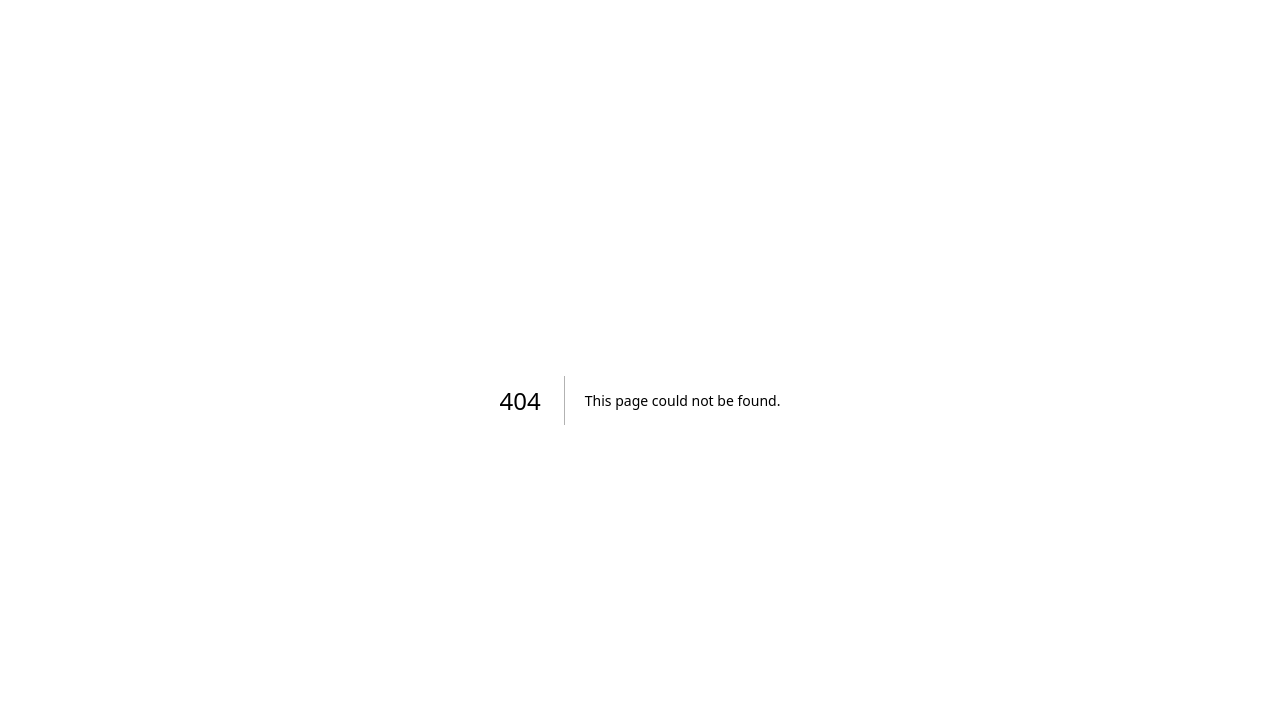
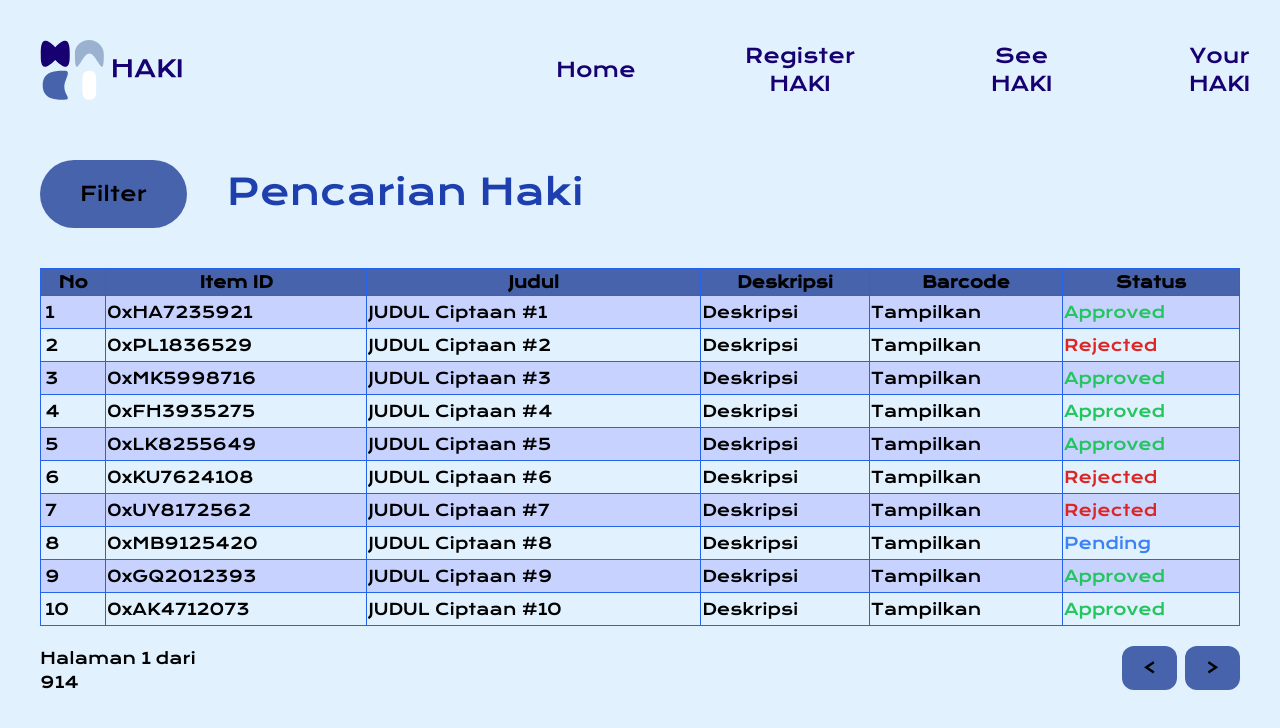
Before and after one commit to joshuawenata/web3competition, a Next.js app: page /your-haki in a window 1280 px wide. Before the commit this address had no page. Shown: the top 728 px of the page. Built offline with nearby package versions, Linux system fonts and the light colour scheme.

Commit message:
Bikin Your-Haki

```diff
--- a/app/auth/login/page.tsx
+++ b/app/auth/login/page.tsx
@@ -7,7 +7,7 @@ export default function Home() {
     const router = useRouter();
 
     const handleSubmit = () => {
-        router.push('/register-haki')
+        router.push('/your-haki')
     }
     return (
     <main className="bg-background h-screen w-screen">
--- a/app/components/navbar-logged-in.tsx
+++ b/app/components/navbar-logged-in.tsx
@@ -1,7 +1,7 @@
 import React from "react";
 import { useRouter } from "next/navigation";
 
-const Navbar = () => {
+const NavbarLoggedin = () => {
     const router = useRouter();
 
     const handleLogoClick = () => {
@@ -43,4 +43,4 @@ const Navbar = () => {
     )
 }
 
-export default Navbar;
+export default NavbarLoggedin;
--- /dev/null
+++ b/app/your-haki/page.tsx
@@ -0,0 +1,153 @@
+"use client";
+
+import Navbar from "../components/navbar";
+import NavbarLoggedin from "../components/navbar-logged-in";
+
+export default function Home() {
+    return(
+        <main className="bg-background h-screen w-screen">
+      {/* font krona one */}
+      <link rel="preconnect" href="https://fonts.googleapis.com"/>
+      <link rel="preconnect" href="https://fonts.gstatic.com" crossOrigin=""/>
+      <link href="https://fonts.googleapis.com/css2?family=Krona+One&display=swap" rel="stylesheet"/>
+
+      {/* font luckiest guy */}
+      <link rel="preconnect" href="https://fonts.googleapis.com"/>
+      <link rel="preconnect" href="https://fonts.gstatic.com" crossOrigin=""/>
+      <link href="https://fonts.googleapis.com/css2?family=Krona+One&family=Luckiest+Guy&display=swap" rel="stylesheet"/>
+
+      <NavbarLoggedin />
+
+        <div className="flex flex-row place-content-start pl-10 pr-10 pt-5 pb-5">
+            <div className="">
+                <button className="text-xl font-krona-one bg-bluesk pl-10 pr-10 pt-5 pb-5 rounded-full">
+                    Filter
+                </button>
+            </div>
+            <div className="text-4xl font-krona-one pl-10 pr-10 pt-3 pb-3 text-blue-800	">
+                Pencarian Haki
+            </div>
+
+        </div>
+        <div className="flex flex-row place-content-center pl-10 pr-10 pt-5 pb-5">
+            <table className="table w-screen font-krona-one">
+                <thead>
+                    <tr className="py-10">
+                    <th className="border border-blue-600 bg-bluesk px-1">No</th>
+                    <th className="border border-blue-600 bg-bluesk px">Item ID</th>
+                    <th className="border border-blue-600 bg-bluesk">Judul</th>
+                    <th className="border border-blue-600 bg-bluesk">Deskripsi</th>
+                    <th className="border border-blue-600 bg-bluesk">Barcode</th>
+                    <th className="border border-blue-600 bg-bluesk">Status</th>
+                    </tr>
+                </thead>
+                <tbody>
+                    <tr className="bg-indigo-200 text-black">
+                       <td className="border border-blue-600 px-1 py-1">1</td>
+                       <td className="border border-blue-600">0xHA7235921</td>
+                       <td className="border border-blue-600">JUDUL Ciptaan #1</td>
+                       <td className="border border-blue-600">Deskripsi</td>
+                       <td className="border border-blue-600"><a href="#">Tampilkan</a></td>
+                       <td className="border border-blue-600 text-green-500">Approved</td>
+                    </tr>
+                    <tr className="text-black">
+                        <td className="border border-blue-600 px-1 py-1">2</td>
+                       <td className="border border-blue-600">0xPL1836529</td>
+                       <td className="border border-blue-600">JUDUL Ciptaan #2</td>
+                       <td className="border border-blue-600">Deskripsi</td>
+                       <td className="border border-blue-600"><a href="#">Tampilkan</a></td>
+                       <td className="border border-blue-600 text-red-600">Rejected</td>
+                    </tr>
+                    <tr className="bg-indigo-200 text-black">
+                        <td className="border border-blue-600 px-1 py-1">3</td>
+                       <td className="border border-blue-600">0xMK5998716</td>
+                       <td className="border border-blue-600">JUDUL Ciptaan #3</td>
+                       <td className="border border-blue-600">Deskripsi</td>
+                       <td className="border border-blue-600"><a href="#">Tampilkan</a></td>
+                       <td className="border border-blue-600 text-green-500">Approved</td>
+                    </tr>
+                    <tr className="text-black">
+                        <td className="border border-blue-600 px-1 py-1">4</td>
+                       <td className="border border-blue-600">0xFH3935275</td>
+                       <td className="border border-blue-600">JUDUL Ciptaan #4</td>
+                       <td className="border border-blue-600">Deskripsi</td>
+                       <td className="border border-blue-600"><a href="#">Tampilkan</a></td>
+                       <td className="border border-blue-600 text-green-500">Approved</td>
+                    </tr>
+                    <tr className="bg-indigo-200 text-black">
+                        <td className="border border-blue-600 px-1 py-1">5</td>
+                       <td className="border border-blue-600">0xLK8255649</td>
+                       <td className="border border-blue-600">JUDUL Ciptaan #5</td>
+                       <td className="border border-blue-600">Deskripsi</td>
+                       <td className="border border-blue-600"><a href="#">Tampilkan</a></td>
+                       <td className="border border-blue-600 text-green-500">Approved</td>
+                    </tr>
+                    <tr className="text-black">
+                        <td className="border border-blue-600 px-1 py-1">6</td>
+                       <td className="border border-blue-600">0xKU7624108</td>
+                       <td className="border border-blue-600">JUDUL Ciptaan #6</td>
+                       <td className="border border-blue-600">Deskripsi</td>
+                       <td className="border border-blue-600"><a href="#">Tampilkan</a></td>
+                       <td className="border border-blue-600 text-red-600">Rejected</td>
+                    </tr>
+                    <tr className="bg-indigo-200 text-black">
+                        <td className="border border-blue-600 px-1 py-1">7</td>
+                       <td className="border border-blue-600">0xUY8172562</td>
+                       <td className="border border-blue-600">JUDUL Ciptaan #7</td>
+                       <td className="border border-blue-600">Deskripsi</td>
+                       <td className="border border-blue-600"><a href="#">Tampilkan</a></td>
+                       <td className="border border-blue-600 text-red-600">Rejected</td>
+                    </tr>
+                    <tr className="text-black">
+                        <td className="border border-blue-600 px-1 py-1">8</td>
+                       <td className="border border-blue-600">0xMB9125420</td>
+                       <td className="border border-blue-600">JUDUL Ciptaan #8</td>
+                       <td className="border border-blue-600">Deskripsi</td>
+                       <td className="border border-blue-600"><a href="#">Tampilkan</a></td>
+                       <td className="border border-blue-600 text-blue-500">Pending</td>
+                    </tr>
+                    <tr className="bg-indigo-200 text-black">
+                        <td className="border border-blue-600 px-1 py-1">9</td>
+                       <td className="border border-blue-600">0xGQ2012393</td>
+                       <td className="border border-blue-600">JUDUL Ciptaan #9</td>
+                       <td className="border border-blue-600">Deskripsi</td>
+                       <td className="border border-blue-600"><a href="#">Tampilkan</a></td>
+                       <td className="border border-blue-600 text-green-500">Approved</td>
+                    </tr>
+                    <tr className="text-black">
+                        <td className="border border-blue-600 px-1 py-1">10</td>
+                       <td className="border border-blue-600">0xAK4712073</td>
+                       <td className="border border-blue-600">JUDUL Ciptaan #10</td>
+                       <td className="border border-blue-600">Deskripsi</td>
+                       <td className="border border-blue-600"><a href="#">Tampilkan</a></td>
+                       <td className="border border-blue-600 text-green-500">Approved</td>
+                    </tr>
+                </tbody>
+            </table>
+        </div>
+
+
+        <div className="grid grid-cols-6 gap-4">
+            <div className="col-start-1 font-krona-one text-black pl-10">
+                Halaman 1 dari 914
+            </div>
+            <div className="col-end-7 col-span-2">
+                <div className="flex flex-row-reverse pr-10">
+                <div className="pl-1">
+                    <button className="text-xl font-krona-one bg-bluesk pl-5 pr-5 pt-2 pb-2 rounded-xl">
+                        &gt;
+                    </button>
+                </div>
+                <div className="pl-1 pr-1">
+                    <button className="text-xl font-krona-one bg-bluesk pl-5 pr-5 pt-2 pb-2 rounded-xl">
+                        &lt;
+                    </button>
+                </div>
+            </div>
+            </div>
+        </div>
+
+
+      </main>
+    );
+}
```
